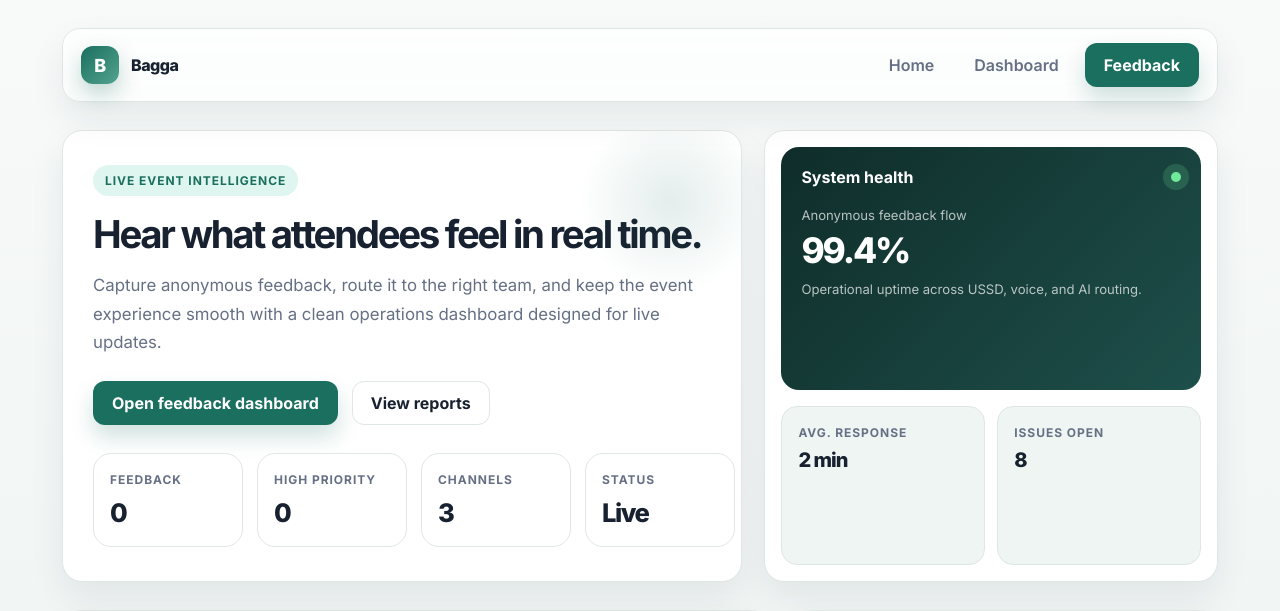
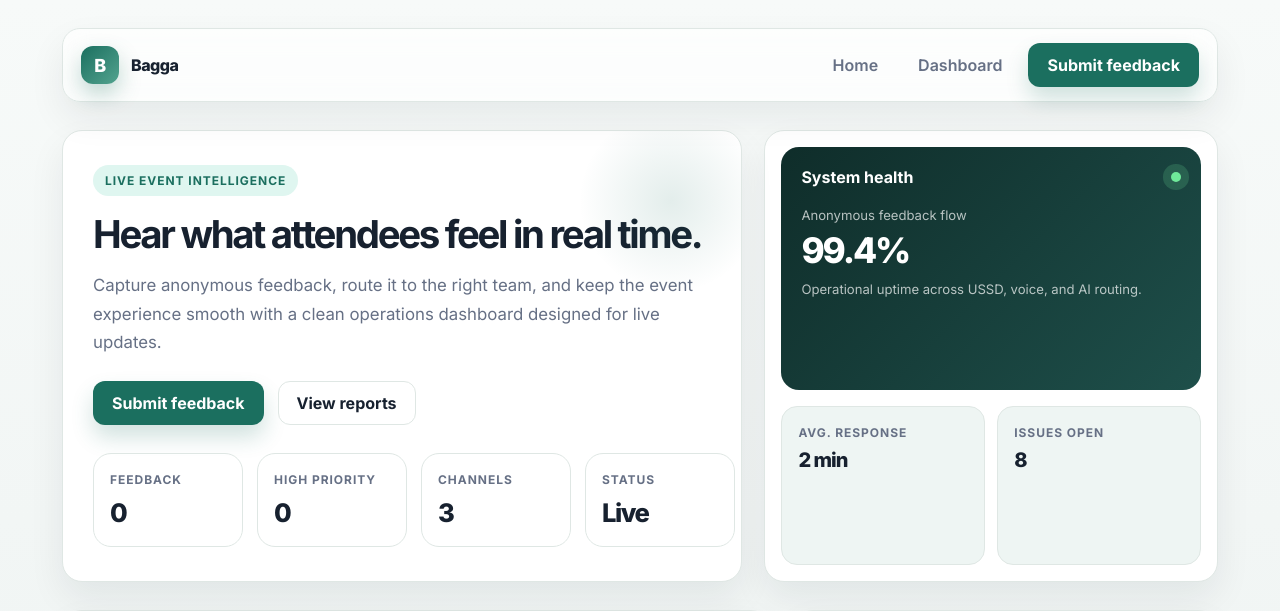
Before and after one commit to Sharitah-Nanteza/bagga, a Flask app: page / in a window 1280 px wide. Shown: the top 611 px of the page. Run offline with Flask 3, Linux system fonts and the light colour scheme; data that the repository does not hold is empty.

Commit message:
intergrated frontend

```diff
--- a/app.py
+++ b/app.py
@@ -22,6 +22,10 @@ def dashboard():
     feedbacks = get_all_feedback()
     return render_template("dashboard.html", feedbacks=feedbacks)
 
+@app.route("/attendee")
+def attendee():
+    return render_template("attendee.html")
+
 @app.route("/feedback")
 def feedback():
     return dashboard()
--- a/database.py
+++ b/database.py
@@ -17,7 +17,6 @@ def init_db():
     """Initialize indexes for the shared MongoDB feedback collection."""
     if feedback_collection is None:
         return
-
     feedback_collection.create_index("timestamp")
     feedback_collection.create_index("anon_id")
 
@@ -26,7 +25,6 @@ def save_feedback(anon_id, channel, raw_text, category="GENERAL", urgency="LOW",
     """Insert a new anonymous feedback document into MongoDB."""
     if feedback_collection is None:
         return None
-
     document = {
         "anon_id": anon_id,
         "channel": channel,
@@ -43,7 +41,6 @@ def get_all_feedback():
     """Return all feedback records ordered newest first."""
     if feedback_collection is None:
         return []
-
     feedback = list(feedback_collection.find().sort("timestamp", -1))
     for item in feedback:
         item["_id"] = str(item.get("_id"))
--- a/templates/home.html
+++ b/templates/home.html
@@ -578,7 +578,7 @@
             <nav class="nav" aria-label="Main navigation">
                 <a href="{{ url_for('home') }}" aria-current="page">Home</a>
                 <a href="{{ url_for('dashboard') }}">Dashboard</a>
-                <a href="{{ url_for('dashboard') }}" class="primary-btn">Feedback</a>
+                <a href="{{ url_for('attendee') }}" class="primary-btn">Submit feedback</a>
             </nav>
         </header>
 
@@ -592,7 +592,7 @@
                 </p>
 
                 <div class="actions">
-                    <a class="cta" href="{{ url_for('dashboard') }}">Open feedback dashboard</a>
+                    <a class="cta" href="{{ url_for('attendee') }}">Submit feedback</a>
                     <a class="secondary-btn" href="{{ url_for('dashboard') }}">View reports</a>
                 </div>
 
```
